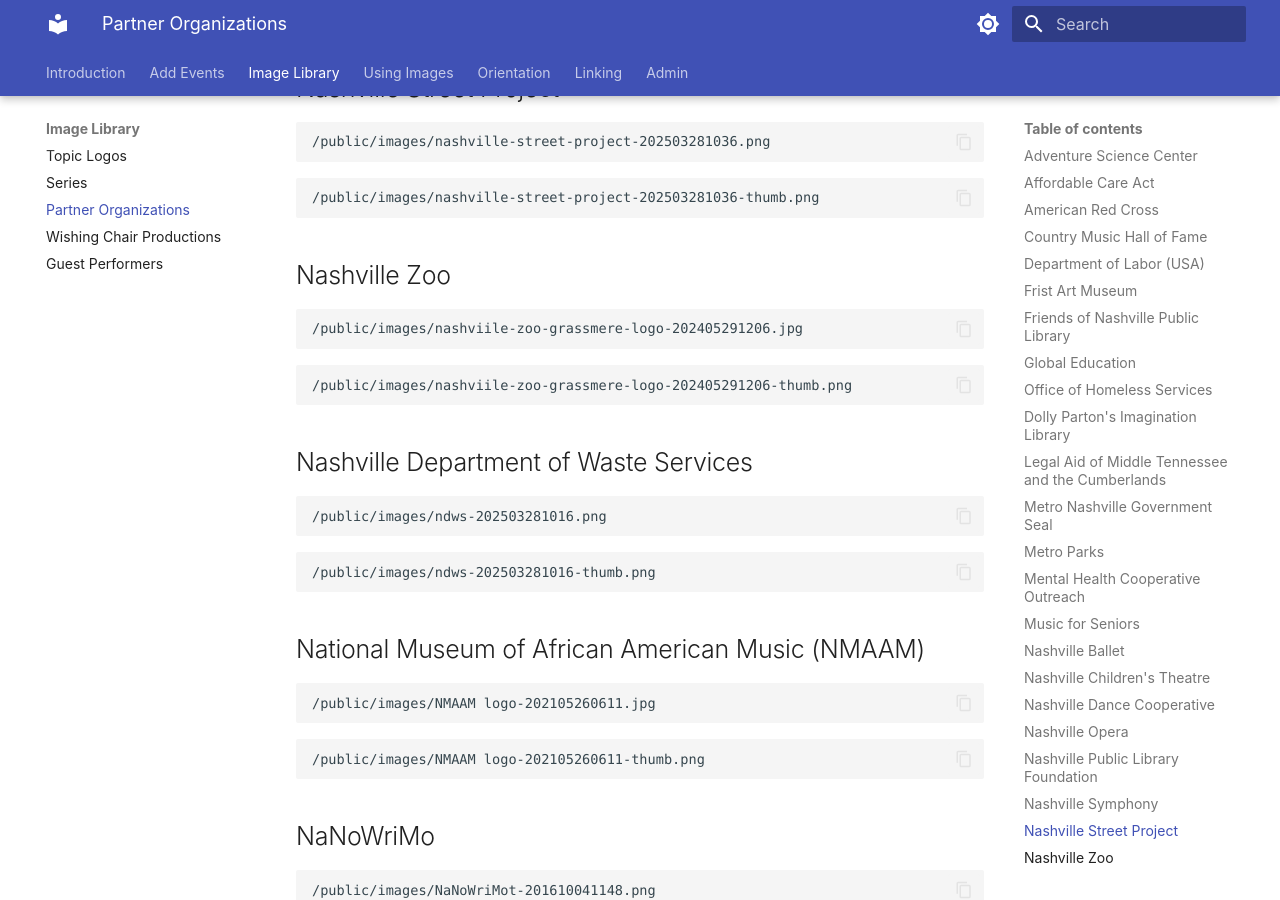
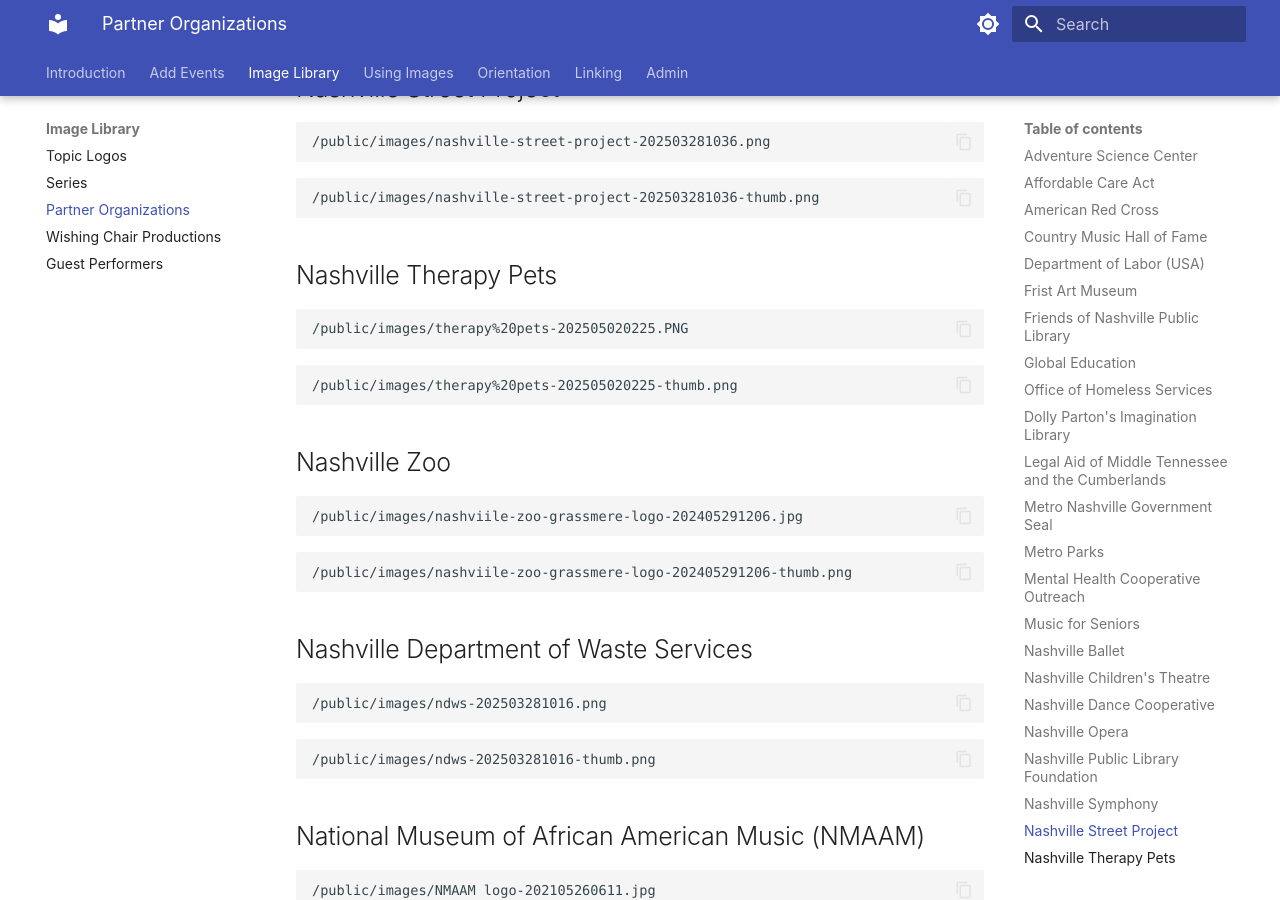
Before and after one commit to Nashville-Public-Library/bedework-docs, an MkDocs documentation site: the page built from docs/image-library/partner-organizations.md, in a window 1280 px wide and 900 px high, scrolled down 4126 px. Built offline with MkDocs 1.6.1 and Material for MkDocs 9.7.7, drawn with Linux system fonts in a browser that asks for light colours.

Commit message:
adding performer, partner pics

````diff
--- a/docs/image-library/partner-organizations.md
+++ b/docs/image-library/partner-organizations.md
@@ -225,6 +225,16 @@ title: Partner Organizations
 /public/images/nashville-street-project-202503281036-thumb.png
 ```
 
+## Nashville Therapy Pets
+
+```text
+/public/images/therapy%20pets-202505020225.PNG
+```
+
+```text
+/public/images/therapy%20pets-202505020225-thumb.png
+```
+
 ## Nashville Zoo
 
 ```text
````
Also changed, not shown: docs/image-library/guest-performers.md (+4 -2 lines).
